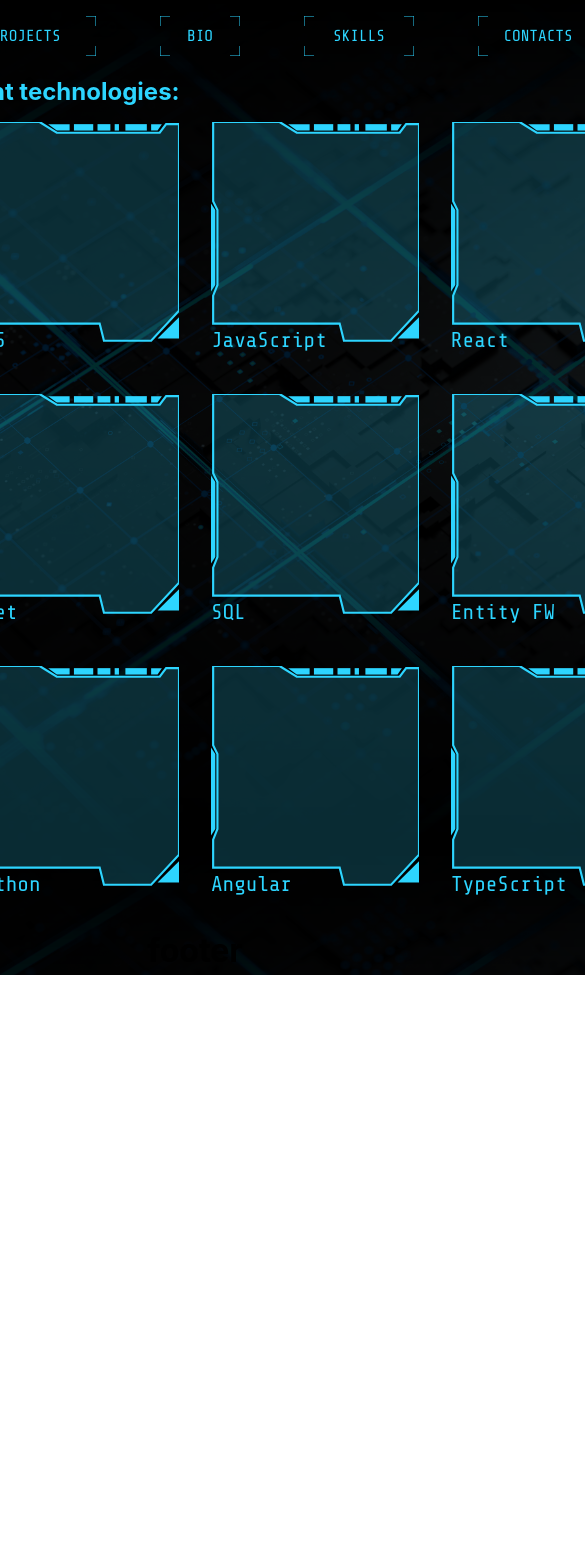
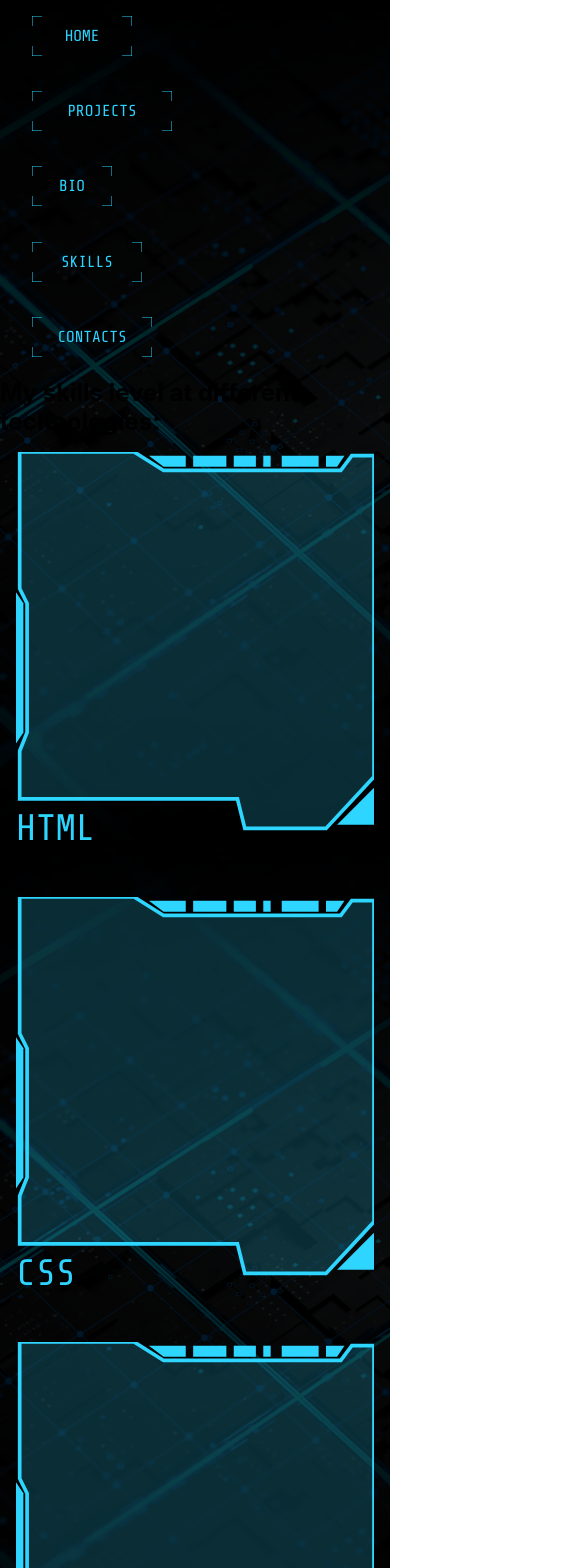
Before and after one commit to Belyayev/portfolio, a React (Create React App) app: page /skills in a window 390 px wide. Shown: the top 1568 px of the page, 585 px wide, since content can reach past the window. Before the commit the page ends 975 px from the top, so only its background shows below. Built offline with nearby package versions, Linux system fonts and the light colour scheme.

Commit message:
making responsive with grids

```diff
--- a/src/App.css
+++ b/src/App.css
@@ -9,52 +9,82 @@ start by reseting all elements to have no margin or padding
 html,
 body {
   height: 100%;
-  width: 100%;
 }
 
 .App {
   height: 100vh;
   display: grid;
   gap: 0.3rem;
-  grid-template-columns: repeat(12, 1fr);
-  grid-template-rows: min-content 1fr min-content;
-  grid-template-areas:
-    "h h h h h h h h h h h h"
-    "m m m m m m m m m m m m"
-    "f f f f f f f f f f f f";
+  grid:
+    "header" min-content
+    "main" auto
+    "footer" min-content;
+}
+
+@media screen and (min-width: 400px) {
+  .App {
+    grid:
+      "header header" min-content
+      "main main" auto
+      "footer footer" min-content;
+  }
+
+  .header {
+    grid-template-columns: 1fr 1fr;
+  }
+  .skills {
+    grid-template-columns: 1fr 1fr;
+  }
+}
+
+@media screen and (min-width: 800px) {
+  .App {
+    grid:
+      "header header header" min-content
+      "main main main" auto
+      "footer footer footer" min-content / 1fr 2fr 1fr;
+  }
+  .header {
+    grid-template-columns: repeat(5, 1fr);
+  }
+  .skills {
+    grid-template-columns: 1fr 1fr 1fr;
+  }
+}
+
+header {
+  grid-area: header;
   justify-content: center;
 }
 
-header {
-  grid-area: h;
+.header {
+  grid-column: 1 / -1;
+  display: grid;
+  grid-gap: 0.2rem;
 }
 
-.header {
-  display: flex;
+.header * {
+  grid-column: span 1;
+}
+
+main {
+  grid-area: main;
   justify-content: center;
 }
 
-main {
-  grid-area: m;
-  justify-self: center;
+.skills {
+  grid-column: 1 / -1;
+  display: grid;
+  grid-gap: 0.2rem;
 }
-.main {
-  color: rgb(45, 213, 255);
-  width: 60rem;
-  display: flex;
-  flex-direction: column;
-}
-.skills {
-  display: flex;
+
+.skills * {
+  grid-column: span 1;
 }
 
 footer {
-  grid-area: f;
-}
-
-.footer {
-  display: flex;
-  justify-content: space-around;
+  grid-area: footer;
+  color: rgb(45, 213, 255);
 }
 
 .text {
--- a/src/App.tsx
+++ b/src/App.tsx
@@ -32,7 +32,6 @@ function App() {
           </div>
         </header>
         <main>
-          <div className="main">
           <Routes>
             <Route path="/" element={<Home />} />
             <Route path="/projects" element={<Projects />} />
@@ -40,12 +39,9 @@ function App() {
             <Route path="/skills" element={<Skills />} />
             <Route path="/contacts" element={<Contacts />} />
           </Routes>
-          </div>
         </main>
         <footer>
-          <div className="footer">
           <h1 className="text">footer</h1>
-          </div>
         </footer>
       </BrowserRouter>
     </div>
--- a/src/pages/Skills.tsx
+++ b/src/pages/Skills.tsx
@@ -9,14 +9,10 @@ function Skills() {
         <SVGDialCircle color="rgb(45, 213, 255)" text="CSS" />
         <SVGDialCircle color="rgb(45, 213, 255)" text="JavaScript" />
         <SVGDialCircle color="rgb(45, 213, 255)" text="React" />
-      </div>
-      <div className="skills">
         <SVGDialCircle color="rgb(45, 213, 255)" text="C#" />
         <SVGDialCircle color="rgb(45, 213, 255)" text=".Net" />
         <SVGDialCircle color="rgb(45, 213, 255)" text="SQL" />
         <SVGDialCircle color="rgb(45, 213, 255)" text="Entity FW" />
-      </div>
-      <div className="skills">
         <SVGDialCircle color="rgb(45, 213, 255)" text="Azure" />
         <SVGDialCircle color="rgb(45, 213, 255)" text="Python" />
         <SVGDialCircle color="rgb(45, 213, 255)" text="Angular" />
```
Lines whose indentation alone changed are shown as unchanged.
